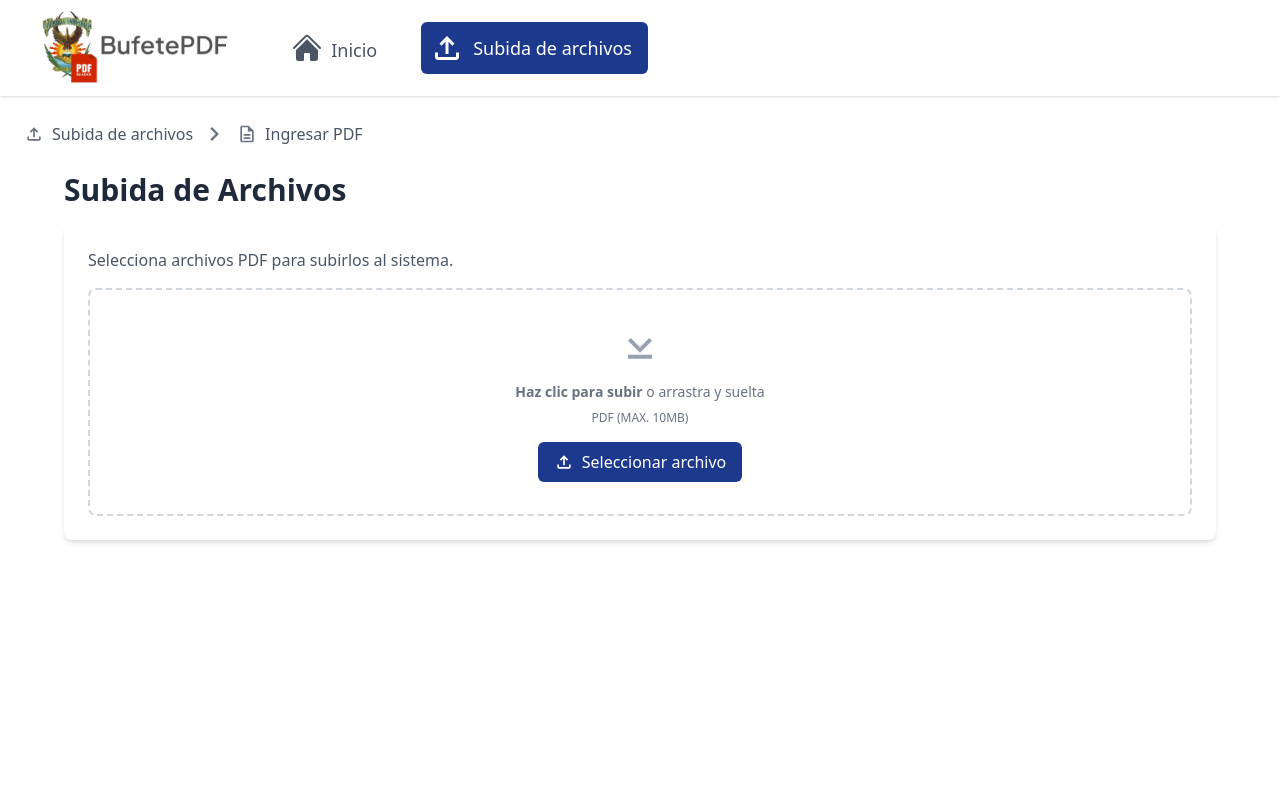
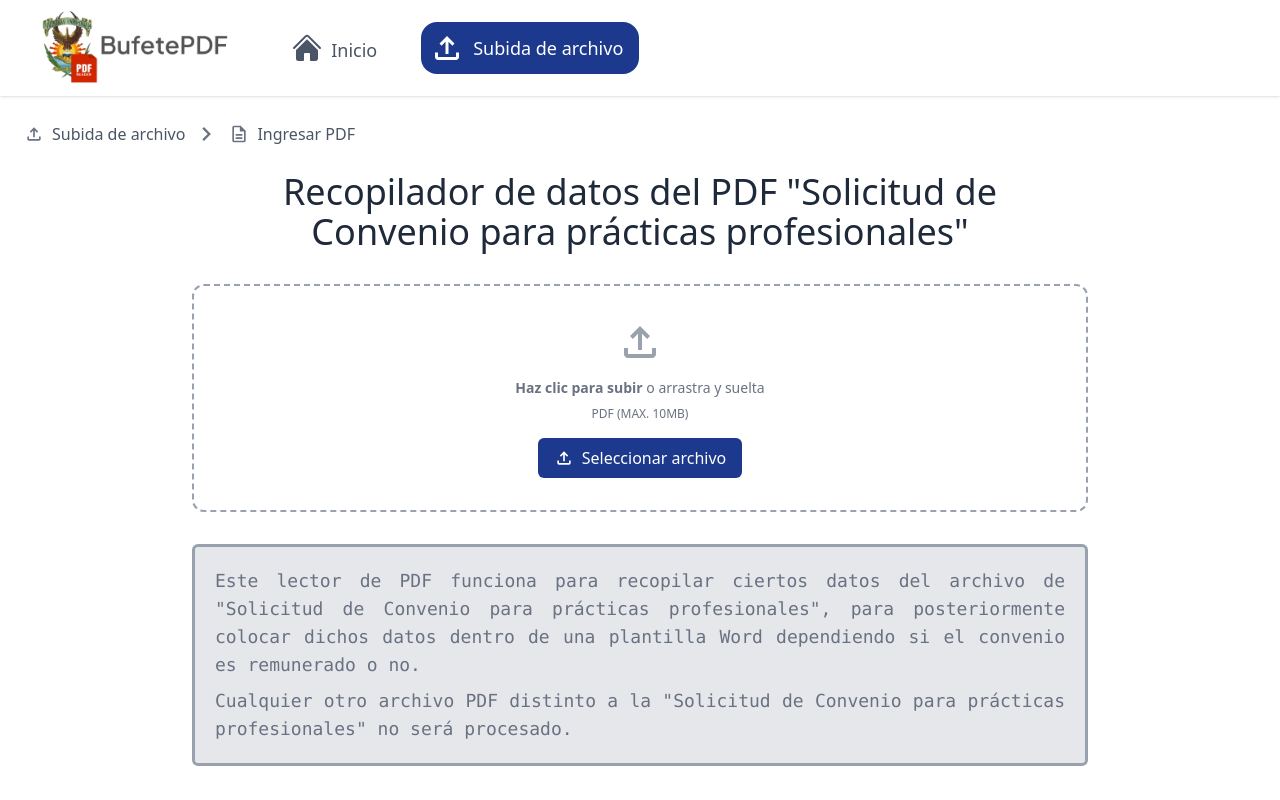
Before and after one commit to Adrieliyo/BufetePDFReader-frontend, a React (Vite) app: page /upload in a window 1280 px wide. Built offline with nearby package versions, Linux system fonts and the light colour scheme; sample sign-in values are in the browser's storage.

Commit message:
Refactor DocumentViewerPage and Header components; update heading styles, enhance button designs with rounded corners, and correct text for file upload button.

```diff
--- a/src/components/Header.tsx
+++ b/src/components/Header.tsx
@@ -35,7 +35,7 @@ export function Header() {
                 <nav className="flex items-center space-x-6 ml-10">
                     <button
                         onClick={onNavigateHome}
-                        className={`flex items-end gap-2 transition-all duration-500 ease-in-out text-lg font-medium pl-4 px-5 py-3 rounded-md
+                        className={`flex items-end gap-2 transition-all duration-500 ease-in-out text-lg font-medium pl-4 px-5 py-3 rounded-2xl
                             ${isHomePage
                                 ? 'bg-blue-900 text-white hover:bg-blue-800'
                                 : 'bg-transparent text-gray-600 hover:text-gray-900'
@@ -52,7 +52,7 @@ export function Header() {
 
                     <button
                         onClick={onNavigateUpload}
-                        className={`flex items-center gap-2 transition-all duration-500 ease-in-out text-lg font-medium pl-2 px-4 py-2 rounded-md
+                        className={`flex items-center gap-2 transition-all duration-500 ease-in-out text-lg font-medium pl-2 px-4 py-2 rounded-2xl
                         ${isUploadPage
                             ? 'bg-blue-900 text-white hover:bg-blue-800'
                             : 'bg-transparent text-gray-600 hover:text-gray-900'
@@ -63,7 +63,7 @@ export function Header() {
                             <path d="M440-320v-326L336-542l-56-58 200-200 200 200-56 58-104-104v326h-80ZM240-160q-33 0-56.5-23.5T160-240v-120h80v120h480v-120h80v120q0 33-23.5 56.5T720-160H240Z" />
                         </svg>
 
-                        <span>Subida de archivos</span>
+                        <span>Subida de archivo</span>
                     </button>
                 </nav>
 
--- a/src/features/upload/DocumentViewerPage.tsx
+++ b/src/features/upload/DocumentViewerPage.tsx
@@ -69,7 +69,7 @@ export function DocumentViewerPage() {
 
             <div className="max-w-6xl mx-auto">
                 <div className="flex justify-between items-center mb-4">
-                    <h1 className="text-3xl font-bold text-gray-800">
+                    <h1 className="text-3xl font-medium text-gray-800">
                         Visor de Documentos
                     </h1>
                     <button
@@ -83,7 +83,7 @@ export function DocumentViewerPage() {
                     </button>
                 </div>
 
-                <div className="bg-white p-6 rounded-lg shadow-md">
+                <div className="bg-white p-6 rounded-lg border border-gray-300">
                     <h2 className="text-xl font-semibold mb-4">
                         {fileName || "Documento PDF"}
                     </h2>
--- a/src/features/upload/UploadPage.tsx
+++ b/src/features/upload/UploadPage.tsx
@@ -1,10 +1,30 @@
-import { useState } from 'react';
+import { useState, useRef, DragEvent } from 'react';
 import { useNavigate } from 'react-router-dom';
 import { Breadcrumb } from '../../components/Breadcrumb';
+import { AlertModal } from '../../components/AlertModal';
 
 export function UploadPage() {
     const [selectedFile, setSelectedFile] = useState<File | null>(null);
+    const [isDragging, setIsDragging] = useState(false);
+    const fileInputRef = useRef<HTMLInputElement>(null);
     const navigate = useNavigate();
+    const [fileToProcess, setFileToProcess] = useState<File | null>(null);
+
+    // Estado para el modal de alerta
+    const [alertModal, setAlertModal] = useState({
+        isOpen: false,
+        title: '',
+        message: '',
+        type: 'info' as 'success' | 'error' | 'warning' | 'info'
+    });
+
+    // Estado para el modal de confirmación
+    const [confirmModal, setConfirmModal] = useState({
+        isOpen: false,
+        title: 'Importante',
+        message: 'Recuerda que tiene que ser un archivo PDF tipado en Word y no una imagen sobrepuesta dentro del Word.',
+        type: 'info' as 'success' | 'error' | 'warning' | 'info'
+    });
 
     // Define los SVGs que usarás como iconos
     const uploadIcon = (
@@ -22,7 +42,7 @@ export function UploadPage() {
     const breadcrumbItems = [
         {
             icon: uploadIcon,
-            label: "Subida de archivos",
+            label: "Subida de archivo",
             onClick: undefined // Ya estamos en esta página
         },
         {
@@ -34,7 +54,43 @@ export function UploadPage() {
 
     const handleFileChange = (e: React.ChangeEvent<HTMLInputElement>) => {
         if (e.target.files && e.target.files[0]) {
-            const file = e.target.files[0];
+            preProcessFile(e.target.files[0]);
+        }
+    };
+
+    const preProcessFile = (file: File) => {
+        // Verificar que sea un archivo PDF
+        if (file.type !== 'application/pdf') {
+            // alert('Por favor, sube solo archivos PDF.'); // Comentario original del alert
+            setAlertModal({
+                isOpen: true,
+                title: 'Formato no válido',
+                message: 'Por favor, sube solo archivos PDF.',
+                type: 'warning'
+            });
+            return;
+        }
+
+        // Verificar el tamaño del archivo (máximo 10MB)
+        const MAX_FILE_SIZE_MB = 10;
+        const fileSizeMB = file.size / (1024 * 1024);
+        if (fileSizeMB > MAX_FILE_SIZE_MB) {
+            // alert(`El archivo es demasiado grande. El tamaño máximo es de ${MAX_FILE_SIZE_MB}MB.`); // Comentario original del alert
+            setAlertModal({
+                isOpen: true,
+                title: 'Archivo demasiado grande',
+                message: `El archivo es demasiado grande. El tamaño máximo es de ${MAX_FILE_SIZE_MB}MB.`,
+                type: 'warning'
+            });
+            return;
+        }
+
+        // Guardar el archivo temporalmente y mostrar el modal de confirmación
+        setFileToProcess(file);
+        setConfirmModal(prev => ({ ...prev, isOpen: true }));
+    };
+
+    const processFile = (file: File) => {
         setSelectedFile(file);
 
         // Guardar el nombre del archivo en localStorage
@@ -42,7 +98,63 @@ export function UploadPage() {
 
         // Navegar directamente al visor de documentos
         navigate('/viewer');
+    };
+
+    // Manejadores de eventos para drag and drop
+    const handleDragEnter = (e: DragEvent<HTMLDivElement>) => {
+        e.preventDefault();
+        e.stopPropagation();
+        setIsDragging(true);
+    };
+
+    const handleDragOver = (e: DragEvent<HTMLDivElement>) => {
+        e.preventDefault();
+        e.stopPropagation();
+        setIsDragging(true);
+    };
+
+    const handleDragLeave = (e: DragEvent<HTMLDivElement>) => {
+        e.preventDefault();
+        e.stopPropagation();
+        setIsDragging(false);
+    };
+
+    const handleDrop = (e: DragEvent<HTMLDivElement>) => {
+        e.preventDefault();
+        e.stopPropagation();
+        setIsDragging(false);
+
+        if (e.dataTransfer.files && e.dataTransfer.files.length > 0) {
+            const file = e.dataTransfer.files[0];
+            // Verificar que sea un archivo PDF
+            if (file.type === 'application/pdf') {
+                preProcessFile(file);
+            } else {
+                // alert('Por favor, sube solo archivos PDF.'); // Comentario original del alert
+                setAlertModal({
+                    isOpen: true,
+                    title: 'Formato no válido',
+                    message: 'Por favor, sube solo archivos PDF.',
+                    type: 'warning'
+                });
             }
+        }
+    };
+
+    const closeAlertModal = () => {
+        setAlertModal({ ...alertModal, isOpen: false });
+    };
+
+    const handleConfirmUpload = () => {
+        if (fileToProcess) {
+            processFile(fileToProcess);
+        }
+        setConfirmModal(prev => ({ ...prev, isOpen: false }));
+    };
+
+    const handleCancelUpload = () => {
+        setFileToProcess(null);
+        setConfirmModal(prev => ({ ...prev, isOpen: false }));
     };
 
     return (
@@ -53,21 +165,51 @@ export function UploadPage() {
                 className="mb-6"
             />
 
+            {/* Modal de alerta */}
+            <AlertModal
+                isOpen={alertModal.isOpen}
+                onClose={closeAlertModal}
+                title={alertModal.title}
+                message={alertModal.message}
+                type={alertModal.type}
+                autoClose={3000} // Cerrar automáticamente después de 3 segundos
+            />
+
+            {/* Modal de confirmación */}
+            <AlertModal
+                isOpen={confirmModal.isOpen}
+                onClose={handleCancelUpload}
+                title={confirmModal.title}
+                message={confirmModal.message}
+                type={confirmModal.type}
+                confirmButtonText="Continuar"
+                showCancelButton={true}
+                cancelButtonText="Cancelar"
+                onConfirm={handleConfirmUpload}
+                onCancel={handleCancelUpload}
+            />
+
             <div className="max-w-6xl mx-auto">
-                <h1 className="text-3xl font-bold text-gray-800 mb-4">
-                    Subida de Archivos
+                <h1 className="text-4xl text-center font-medium text-gray-800 mb-4 mx-auto max-w-3xl">
+                    Recopilador de datos del PDF "Solicitud de Convenio para prácticas profesionales"
                 </h1>
 
-                <div className="bg-white p-6 rounded-lg shadow-md">
-                    <p className="text-gray-600 mb-4">
-                        Selecciona archivos PDF para subirlos al sistema.
-                    </p>
-
-                    {/* Componente de subida de archivos */}
-                    <div className="border-2 border-dashed border-gray-300 p-8 rounded-lg text-center">
+                {/* Componente de subida de archivos con soporte para drag and drop */}
+                <div
+                    className={`max-w-4xl mx-auto mt-8 mb-8 border-2 border-dashed ${
+                        isDragging ? 'border-blue-500 bg-blue-50' : 'border-gray-400'
+                    } p-8 rounded-xl text-center transition-colors duration-200 cursor-pointer`}
+                    onDragEnter={handleDragEnter}
+                    onDragOver={handleDragOver}
+                    onDragLeave={handleDragLeave}
+                    onDrop={handleDrop}
+                    onClick={() => fileInputRef.current?.click()}
+                >
                     <div className="flex flex-col items-center">
-                            <svg className="w-12 h-12 text-gray-400 mb-3 fill-current" viewBox="0 -960 960 960" xmlns="http://www.w3.org/2000/svg">
-                                <path d="M480-345 240-585l56-56 184 184 184-184 56 56-240 240ZM240-225v-80h480v80H240Z" />
+                        <svg xmlns="http://www.w3.org/2000/svg" viewBox="0 -960 960 960"
+                            className={`w-12 h-12 ${isDragging ? 'text-blue-500' : 'text-gray-400'} mb-3 fill-current`}
+                        >
+                            <path d="M440-320v-326L336-542l-56-58 200-200 200 200-56 58-104-104v326h-80ZM240-160q-33 0-56.5-23.5T160-240v-120h80v120h480v-120h80v120q0 33-23.5 56.5T720-160H240Z" />
                         </svg>
                         <p className="mb-2 text-sm text-gray-500">
                             <span className="font-semibold">Haz clic para subir</span> o arrastra y suelta
@@ -78,13 +220,15 @@ export function UploadPage() {
                         <input
                             type="file"
                             id="file-upload"
+                            ref={fileInputRef}
                             className="hidden"
-                                accept=".pdf"
+                            accept=".pdf,application/pdf"
                             onChange={handleFileChange}
                         />
                         <label
                             htmlFor="file-upload"
                             className="mt-4 px-4 py-2 bg-blue-900 text-white rounded-md hover:bg-blue-800 transition-colors duration-300 cursor-pointer flex items-center"
+                            onClick={(e) => e.stopPropagation()} // Evitar que el clic en el botón se propague al div padre
                         >
                             <svg xmlns="http://www.w3.org/2000/svg" viewBox="0 -960 960 960"
                                 className="w-5 h-5 mr-2 fill-current">
@@ -94,6 +238,15 @@ export function UploadPage() {
                         </label>
                     </div>
                 </div>
+
+                <div className="max-w-4xl mx-auto bg-gray-200 text-gray-500 font-mono border-3 border-gray-400 rounded-md p-5">
+                    <p className="text-lg text-justify">
+                        Este lector de PDF funciona para recopilar ciertos datos del archivo de "Solicitud de Convenio para prácticas profesionales",
+                        para posteriormente colocar dichos datos dentro de una plantilla Word dependiendo si el convenio es remunerado o no.
+                    </p>
+                    <p className="text-lg mt-2 text-justify">
+                        Cualquier otro archivo PDF distinto a la "Solicitud de Convenio para prácticas profesionales" no será procesado.
+                    </p>
                 </div>
             </div>
         </div>
```
Lines whose indentation alone changed are shown as unchanged.
